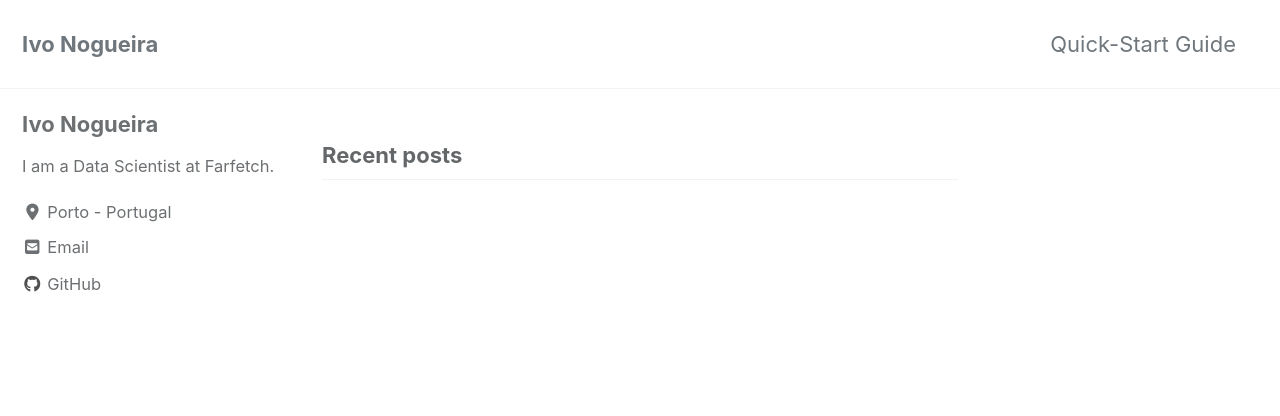
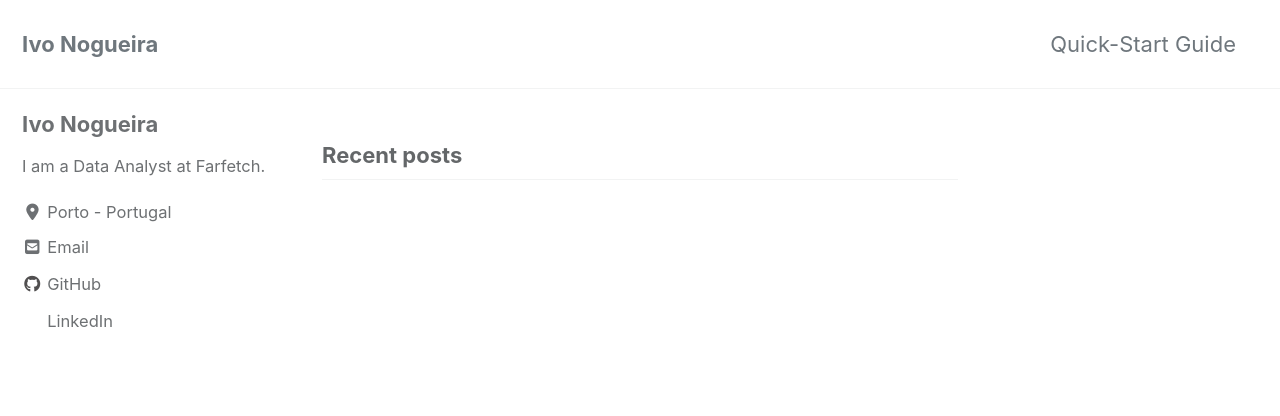
Before and after one commit to IvoNogueira/IvoNogueira.github.io, a Jekyll site: the page built from index.html, in a window 1280 px wide. Shown: the top 416 px of the page. Built offline with Jekyll 4.4.1, drawn with Linux system fonts in a browser that asks for light colours; cached includes are drawn as plain includes; nearby versions of some CDN libraries; the list of posts is cut into pages by our own code.

Commit message:
change links

```diff
--- a/_config.yml
+++ b/_config.yml
@@ -95,7 +95,7 @@ analytics:
 author:
   name             : "Ivo Nogueira"
   avatar           : # path of avatar image, e.g. "/assets/images/bio-photo.jpg"
-  bio              : "I am a Data Scientist at Farfetch."
+  bio              : "I am a Data Analyst at Farfetch."
   location         : "Porto - Portugal"
   email            :
   links:
@@ -114,9 +114,9 @@ author:
     - label: "GitHub"
       icon: "fab fa-fw fa-github"
       url: "https://github.com/IvoNogueira"
-    - label: "Instagram"
-      icon: "fab fa-fw fa-instagram"
-      # url: "https://instagram.com/"
+    - label: "LinkedIn"
+      icon: "fab fa-fw fa-LinkedIn"
+      url: "https://www.linkedin.com/in/ivo-nogueira/"
 
 # Site Footer
 footer:
```
